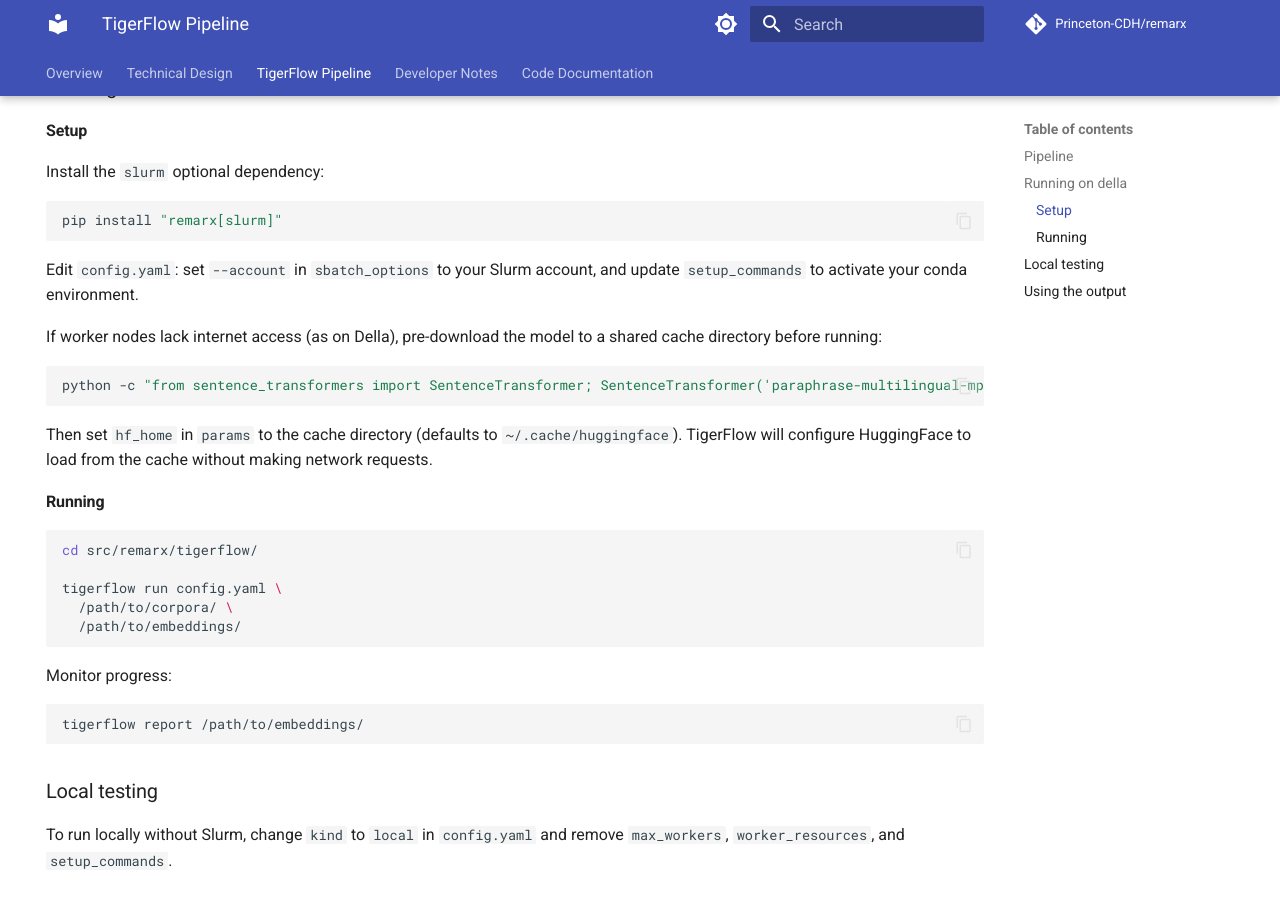
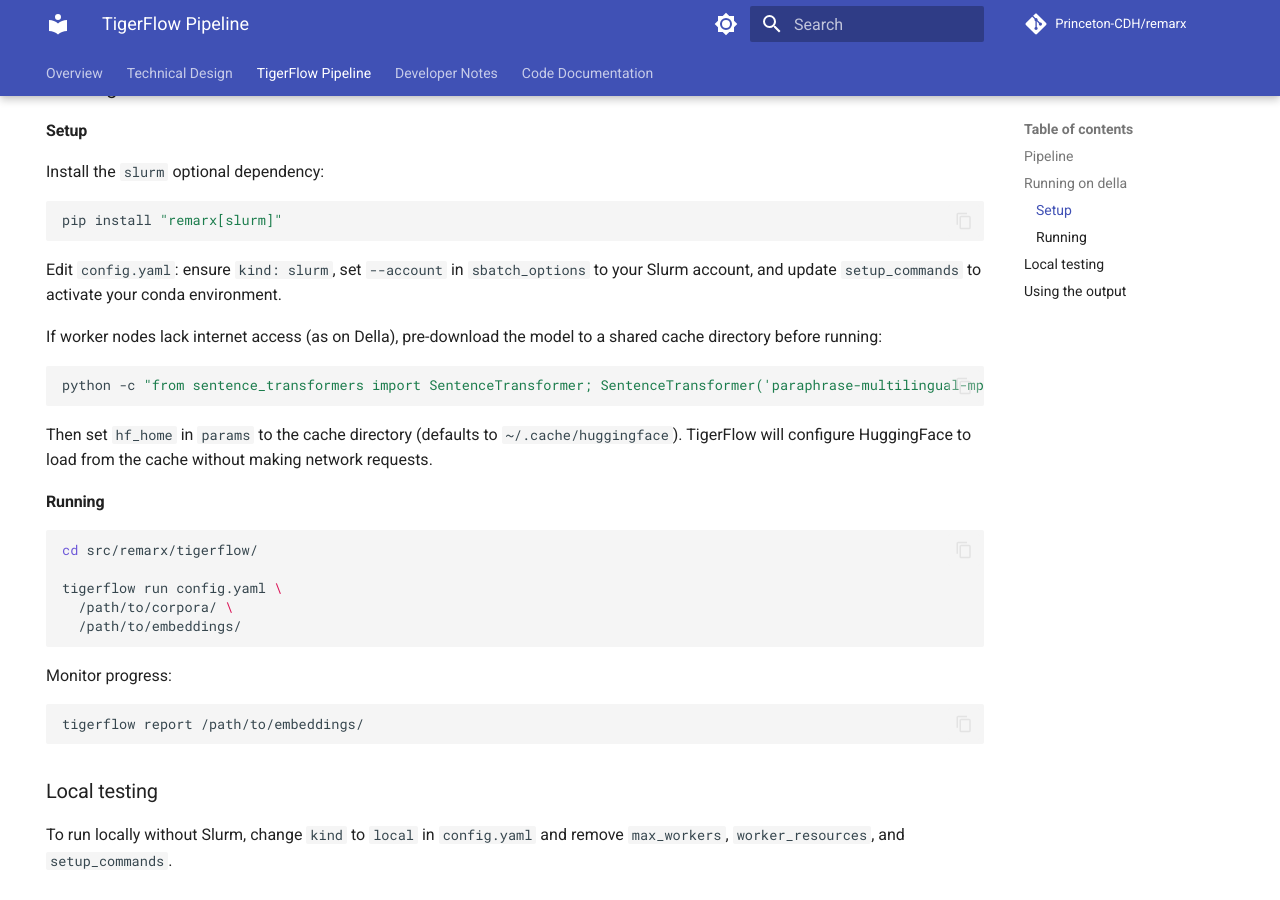
Before and after one commit to Princeton-CDH/remarx, an MkDocs documentation site: the page built from docs/tigerflow.md, in a window 1280 px wide and 900 px high, scrolled down 466 px. Built offline with MkDocs 1.6.1 and Material for MkDocs 9.7.7, drawn with Linux system fonts in a browser that asks for light colours; comment, search, counter and statistics services are not loaded; the version menu is left out.

Commit message:
Clarify kind: slurm required in config for Della

````diff
--- a/docs/tigerflow.md
+++ b/docs/tigerflow.md
@@ -27,7 +27,7 @@ Install the `slurm` optional dependency:
 pip install "remarx[slurm]"
 ```
 
-Edit `config.yaml`: set `--account` in `sbatch_options` to your Slurm account, and update `setup_commands` to activate your conda environment.
+Edit `config.yaml`: ensure `kind: slurm`, set `--account` in `sbatch_options` to your Slurm account, and update `setup_commands` to activate your conda environment.
 
 If worker nodes lack internet access (as on Della), pre-download the model to a shared cache directory before running:
 
````
